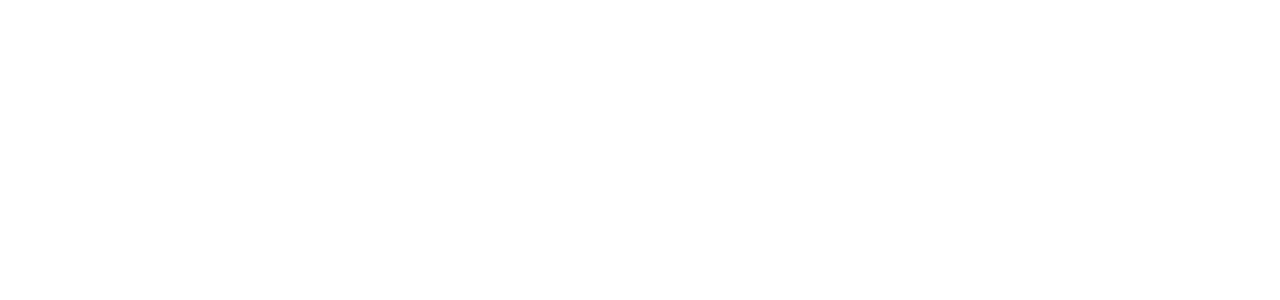
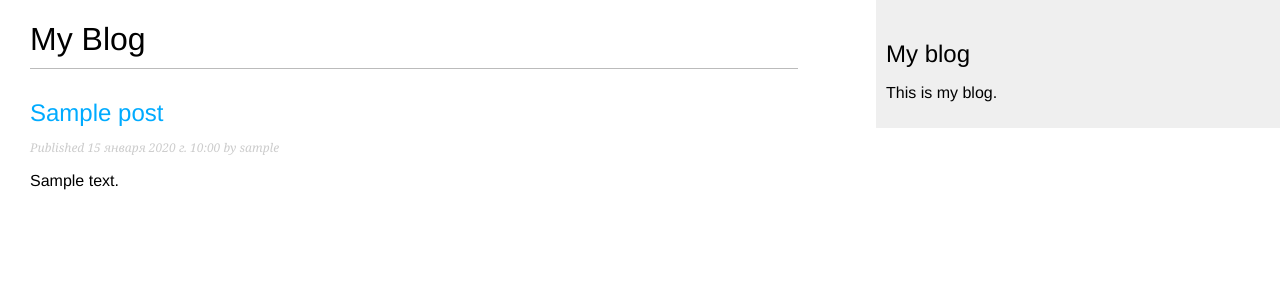
Before and after one commit to SemenovY/mysite, a Django app: page /blog/ in a window 1280 px wide. Before the commit the part shown is empty. Shown: the top 300 px of the page. Run offline with Django 4.2, Linux system fonts and the light colour scheme; tables that the repository leaves empty hold one stand-in row (values such as "Sample post").

Commit message:
Добавлены шаблоны страниц
Для списка постов и для отдельного поста

```diff
--- a/blog/templates/blog/post/list.html
+++ b/blog/templates/blog/post/list.html
@@ -0,0 +1,18 @@
+{% extends "blog/base.html" %}
+
+{% block title %} My Blog {% endblock %}
+
+{% block content %}
+    <h1>My Blog</h1>
+    {% for post in posts %}
+        <h2>
+            <a href="{% url 'blog:post_detail' post.id %}">
+                {{ post.title }}
+            </a>
+        </h2>
+        <p class="date">
+            Published {{ post.publish }} by {{ post.author }}
+        </p>
+        {{ post.body|truncatewords:30|linebreaks }}
+    {% endfor %}
+{% endblock %}
```
Also changed, not shown: blog/templates/blog/base.html (+6 -1 lines), blog/templates/blog/post/detail.html (+11 -0 lines), README.md.
